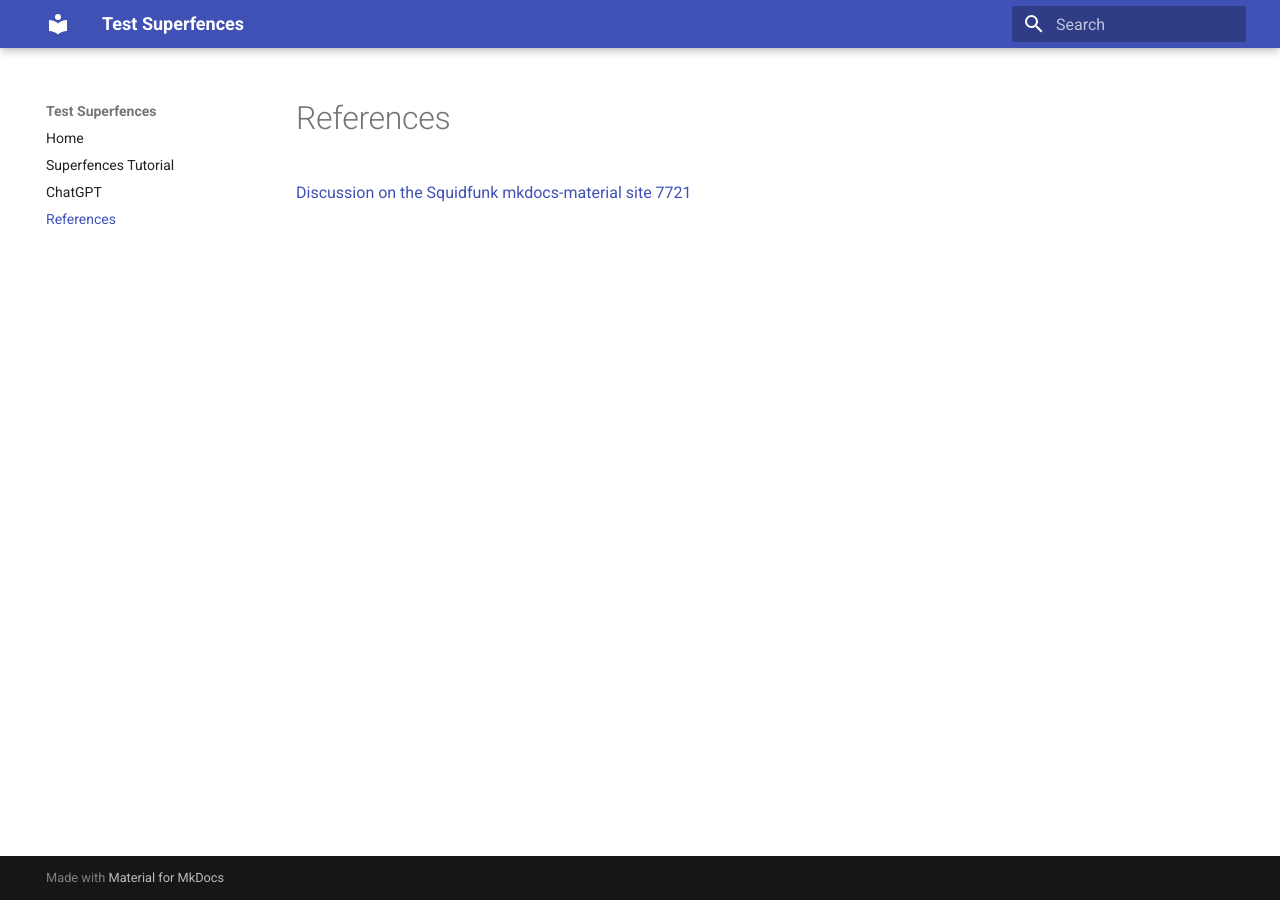
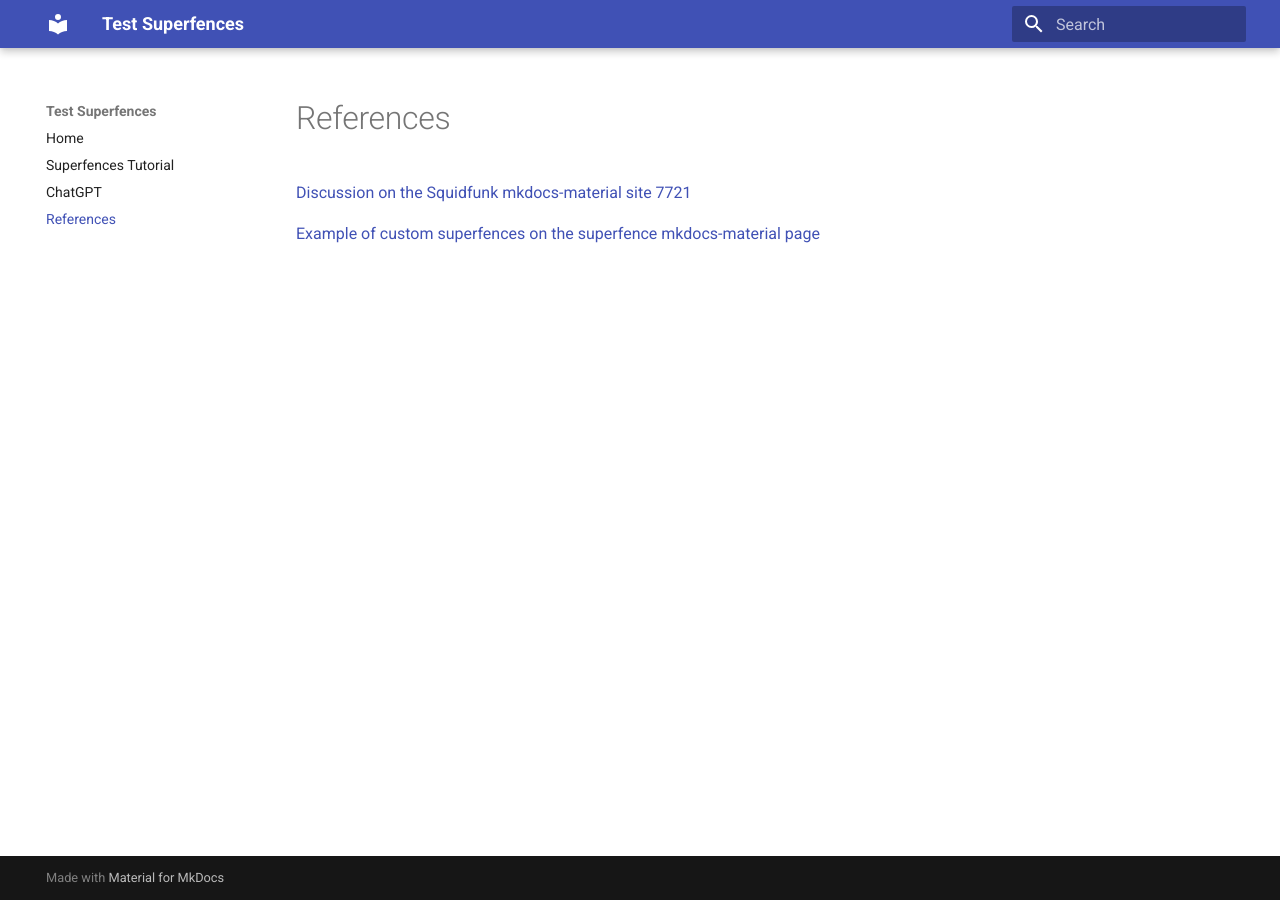
Before and after one commit to dmccreary/superfences, an MkDocs documentation site: the page built from docs/references.md, in a window 1280 px wide. Built offline with MkDocs 1.6.1 and Material for MkDocs 9.7.7, drawn with Linux system fonts in a browser that asks for light colours.

Commit message:
updating content

```diff
--- a/docs/references.md
+++ b/docs/references.md
@@ -1,3 +1,5 @@
 # References
 
 [Discussion on the Squidfunk mkdocs-material site 7721](https://github.com/squidfunk/mkdocs-material/discussions/7721)
+
+[Example of custom superfences on the superfence mkdocs-material page](https://github.com/facelessuser/pymdown-extensions/blob/main/mkdocs.yml)
--- a/mkdocs.yml
+++ b/mkdocs.yml
@@ -9,7 +9,8 @@ theme:
   name: material
 
 markdown_extensions:
-  # - attr_list
+  # I use these to change the image size
+  - attr_list
   # - markdown.extensions.extra
   - pymdownx.superfences:
   # we have tried with and without the custom fences
```
